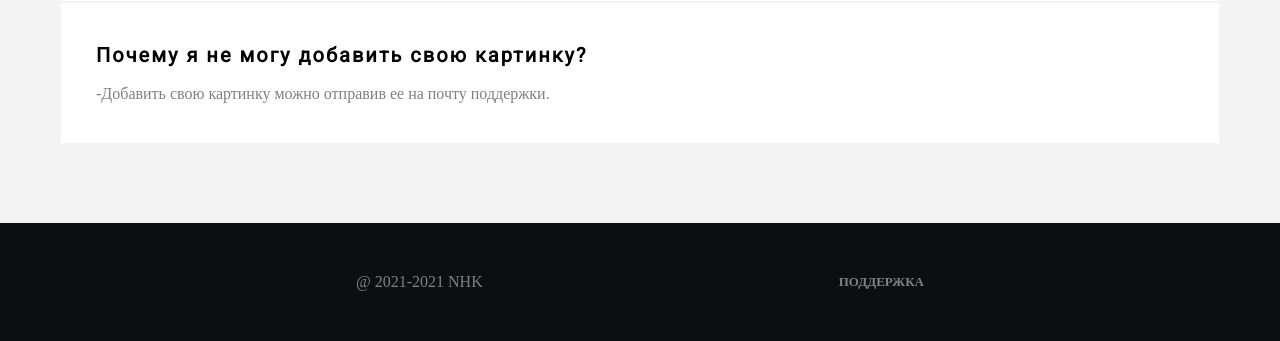
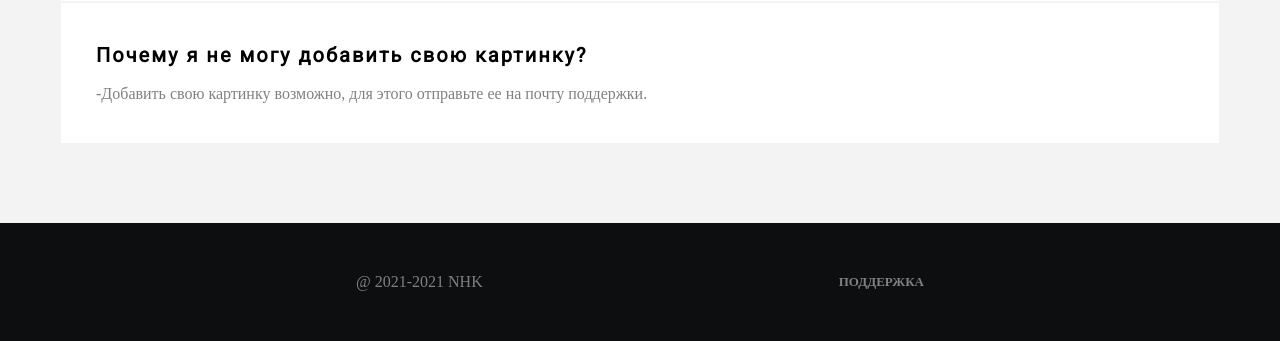
Before and after one commit to SPSUITD/python-django-project-zxclord322, a Django app: page /suport/ in a window 1280 px wide. Shown: the part 1135-1476 px from the top of the page. Run offline with Django 3.2, Linux system fonts and the light colour scheme.

Commit message:
Update suport.html

```diff
--- a/Web/main/templates/suport.html
+++ b/Web/main/templates/suport.html
@@ -23,7 +23,7 @@
     </div>
     <div class="suppost">
         <p class="lideryPros">Почему я не могу добавить свою картинку?</p><br>
-        <p style="color: gray;">-Добавить свою картинку можно отправив ее на почту поддержки.</p>
+        <p style="color: gray;">-Добавить свою картинку возможно, для этого отправьте ее на почту поддержки.</p>
     </div>
     <div style="height: 80px;"></div>
 {%endblock%}
```
